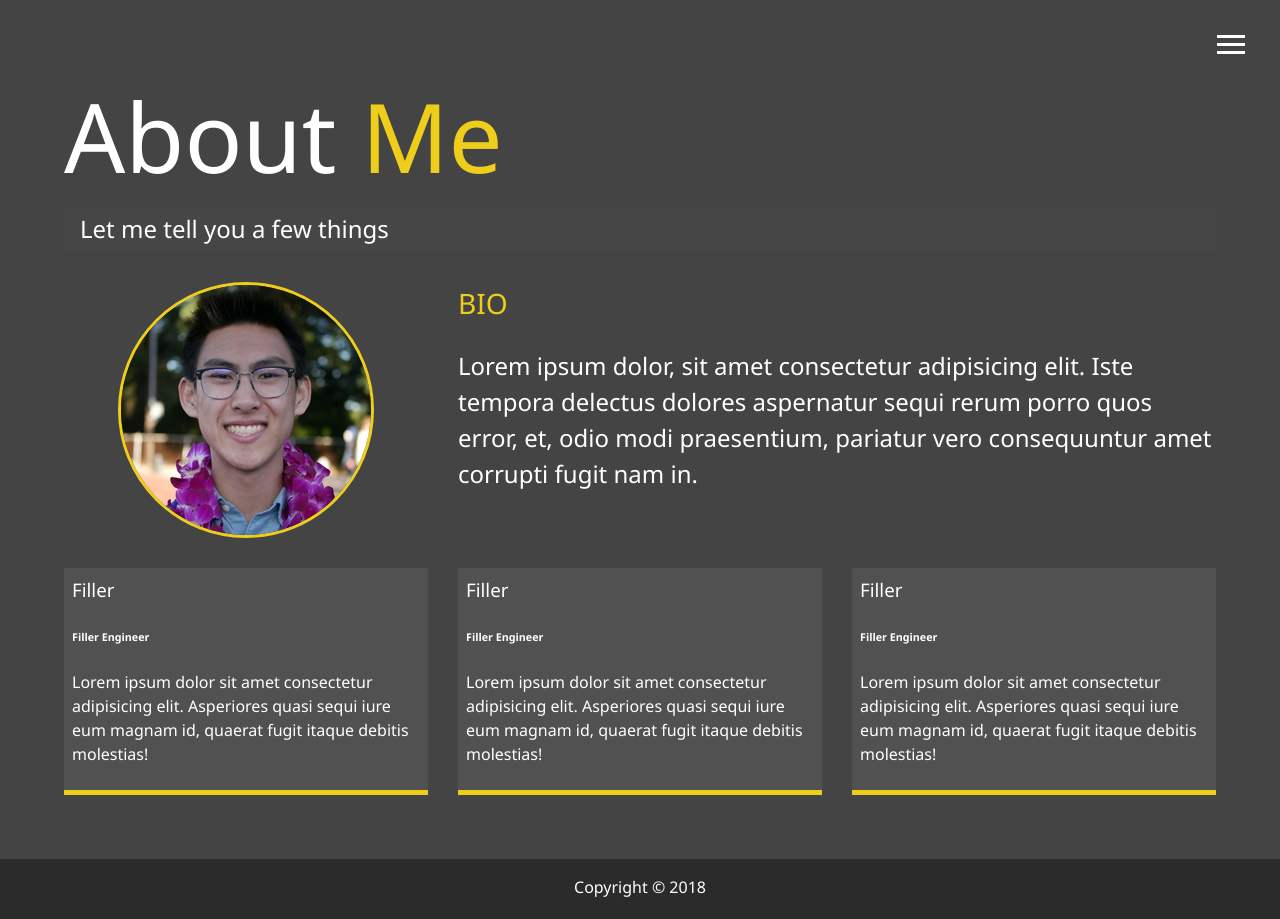
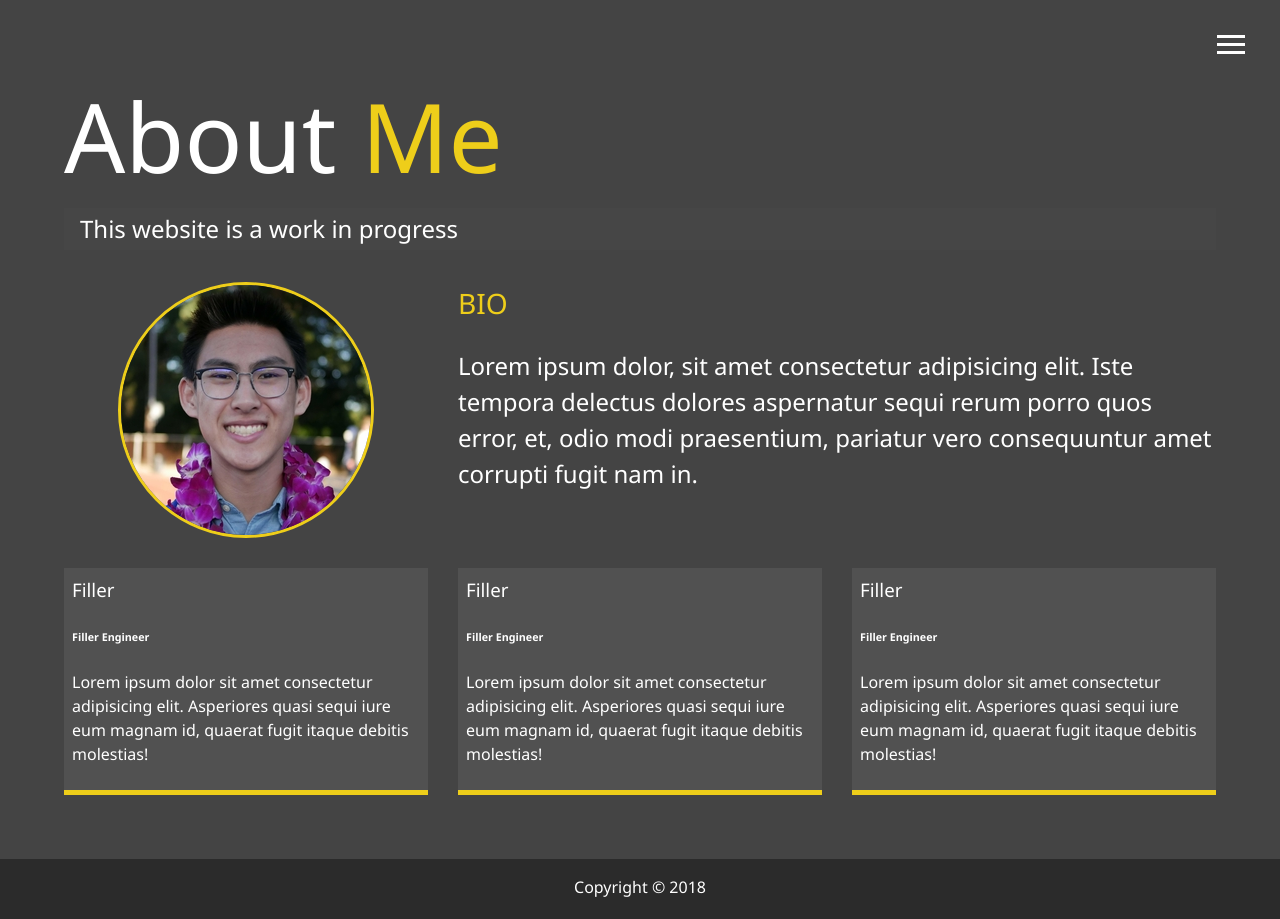
Before and after one commit to rngo1214/myPortfolio, a website: page docs/about.html in a window 1280 px wide. Drawn offline with Linux system fonts and the light colour scheme.

Commit message:
Minor changes

```diff
--- a/docs/about.html
+++ b/docs/about.html
@@ -50,7 +50,7 @@
             About <span class="text-secondary">Me</span>
         </h1>
         <h2 class="sm-heading">
-            Let me tell you a few things
+            This website is a work in progress
         </h2>
         <div class="about-info">
             <img src="images/portrait-med.jpg" alt="Randy Ngo" class="bio-image">
--- a/docs/js/main.js
+++ b/docs/js/main.js
@@ -20,7 +20,8 @@
 
         //Set Menu State
         showMenu = true;
-    } else {
+    }
+    else {
         menuBtn.classList.remove('close');
         menu.classList.remove('show');
         menuNav.classList.remove('show');
```
